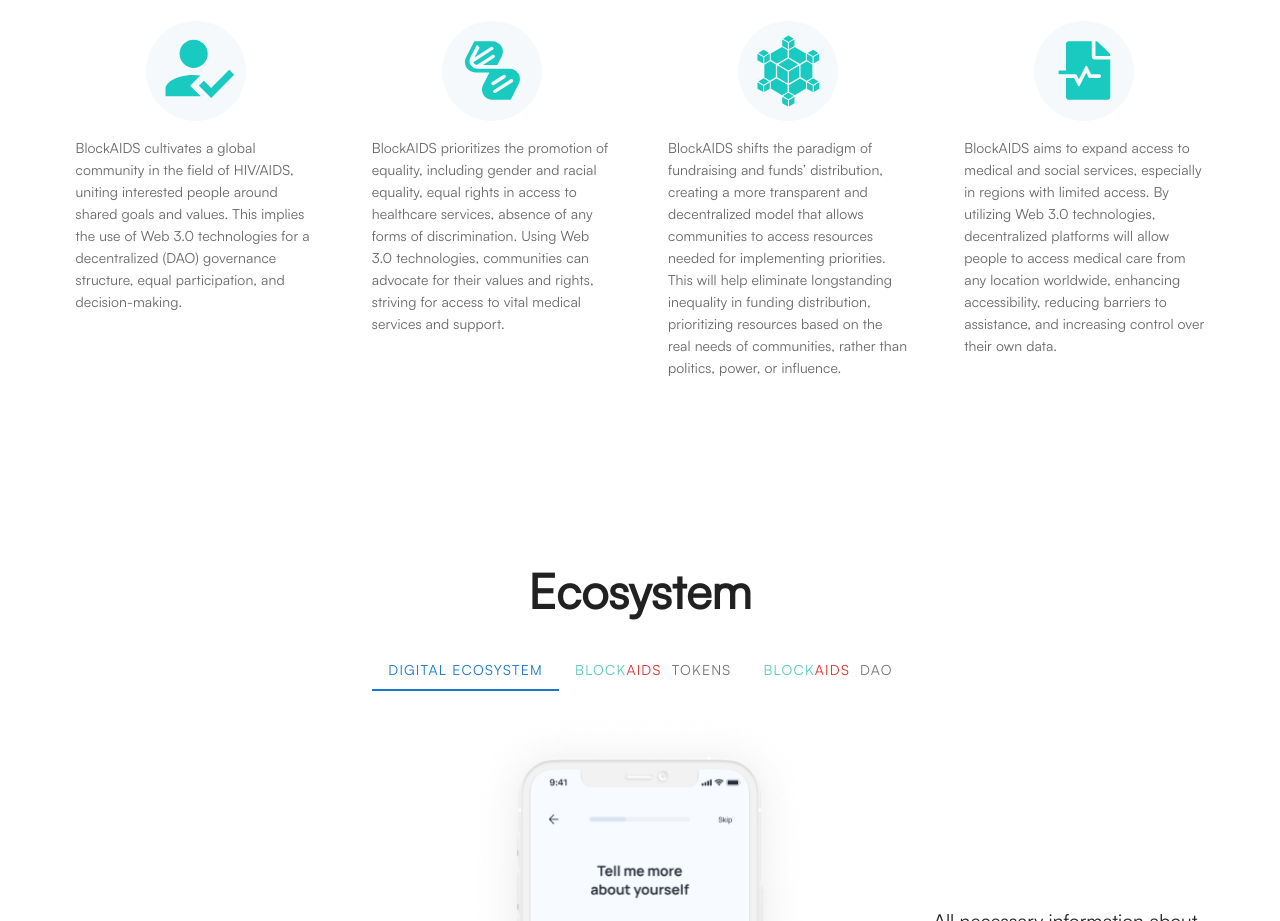
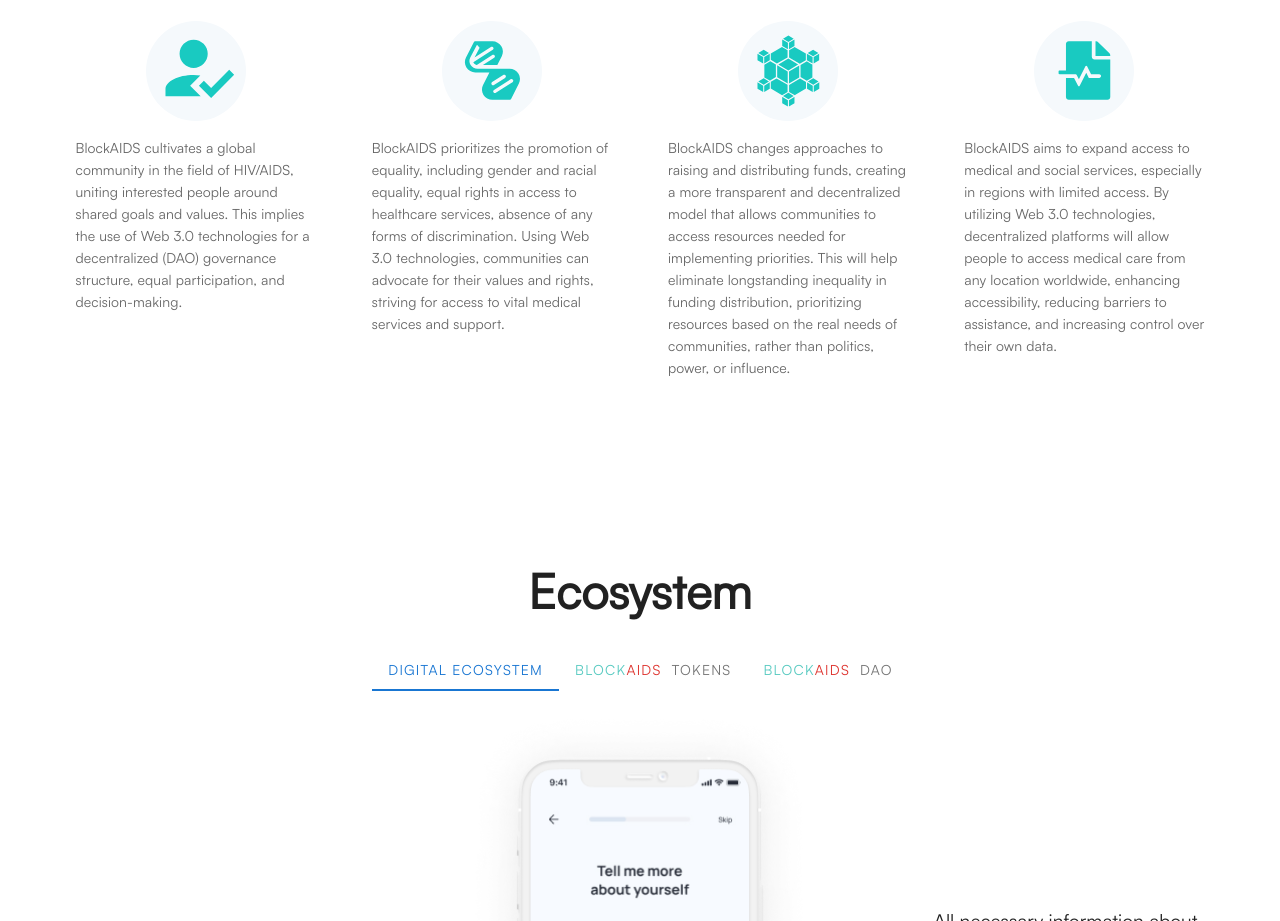
Before and after one commit to iovitatudor/blockaids, a Vue app: page / in a window 1280 px wide. Shown: the part 1000-1921 px from the top of the page. Built offline with nearby package versions, Linux system fonts and the light colour scheme.

Commit message:
Change text

```diff
--- a/src/components/SolutionSection.vue
+++ b/src/components/SolutionSection.vue
@@ -36,7 +36,7 @@
       },
       {
         icon: "solution_icon3.svg",
-        text: "BlockAIDS shifts the paradigm of fundraising and funds’ distribution, creating a more transparent and decentralized model that allows communities to access resources needed for implementing priorities. This will help eliminate longstanding inequality in funding distribution, prioritizing resources based on the real needs of communities, rather than politics, power, or influence.",
+        text: "BlockAIDS changes approaches to raising and distributing funds, creating a more transparent and decentralized model that allows communities to access resources needed for implementing priorities. This will help eliminate longstanding inequality in funding distribution, prioritizing resources based on the real needs of communities, rather than politics, power, or influence.",
       },
       {
         icon: "solution_icon4.svg",
```
